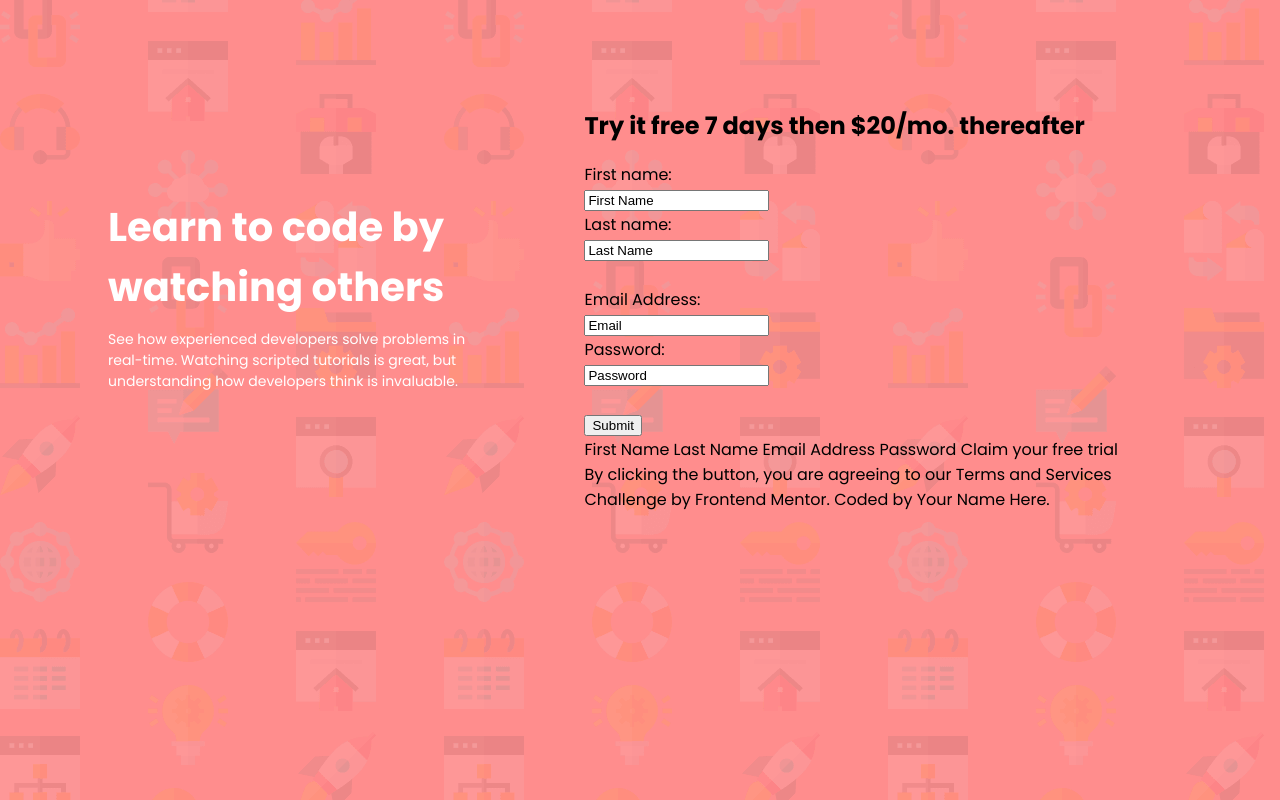
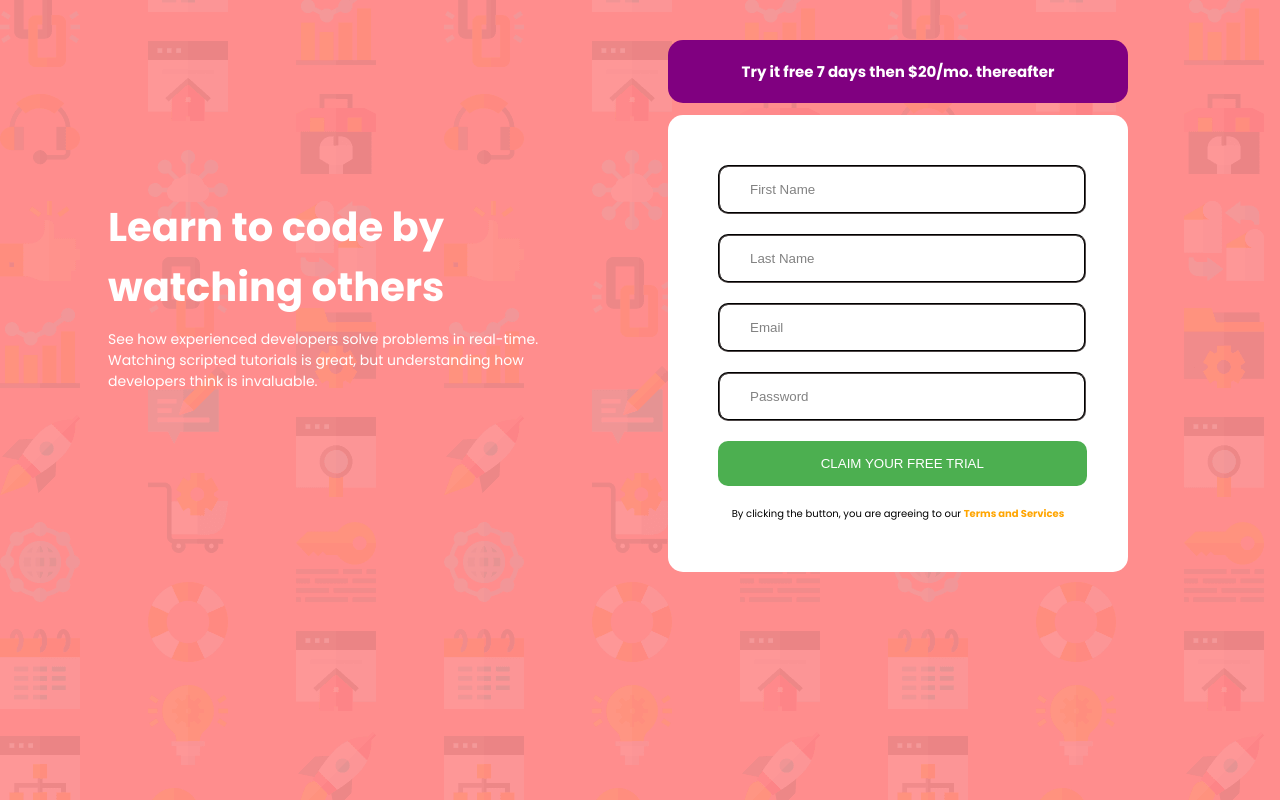
Before and after one commit to avo-png/intro-component-sign-up, a plain HTML site: page index.html in a window 1280 px wide. Drawn offline with Linux system fonts and the light colour scheme.

Commit message:
completed css styling for laptop view

```diff
--- a/index.html
+++ b/index.html
@@ -15,19 +15,14 @@
         </section>
         <section class="second">
             <h1>Try it free 7 days then $20/mo. thereafter</h1>
-            <form action="/action_page.php">
-                <label for="fname">First name:</label><br>
-                <input type="text" id="fname" name="fname" value="First Name"><br>
-                <label for="lname">Last name:</label><br>
-                <input type="text" id="lname" name="lname" value="Last Name"><br><br>
-                <label for="fname">Email Address:</label><br>
-                <input type="text" id="email" name="email" value="Email"><br>
-                <label for="lname">Password:</label><br>
-                <input type="text" id="password" name="Password" value="Password"><br><br>
-                <input type="submit" value="Submit">
+            <form action="">
+                <input class="text" type="text" id="fname" name="fname" value="First Name"><br>
+                <input class="text" type="text" id="lname" name="lname" value="Last Name"><br>
+                <input class="text" type="text" id="email" name="email" value="Email"><br>
+                <input class="text" type="text" id="password" name="Password" value="Password"><br>
+                <input class="submit" type="submit" value="CLAIM YOUR FREE TRIAL">
+                <p>By clicking the button, you are agreeing to our <span style="color: orange; font-weight: bold;">Terms and Services</span></p>
             </form>
-            <form action="">First Name Last Name Email Address Password Claim your free trial By clicking the button, you are agreeing to our Terms and Services
-                Challenge by Frontend Mentor. Coded by Your Name Here.</form>
         </section>
     </main>
     <script src="script.js"></script>
--- a/style.css
+++ b/style.css
@@ -17,6 +17,7 @@ section {
     flex-direction: column;
     justify-content: center;
     padding: 50px;
+    width: 50%;
 }
 
 .first h1 {
@@ -33,3 +34,44 @@ h2 {
     font-size: 14px;
     font-weight: 400;
 }
+
+.second h1 {
+    color: #fff;
+    font-size: 15px;
+    text-align: center;
+    background-color: purple;
+    padding: 20px;
+    border-radius: 15px;
+}
+
+form {
+    background-color: #fff;
+    padding: 40px;
+    border-radius: 15px;
+}
+
+input.text {
+    width: 80%;
+    margin: 10px;
+    padding: 15px 30px;
+    border-radius: 10px;
+    border-color: #4d4646;
+    border-style: groove;
+    color: #828282;
+}
+
+input.submit {
+    width: 97%;
+    margin: 10px;
+    padding: 15px;
+    border-radius: 10px;
+    border-style: hidden;
+    background-color: #4CAF50;
+    color: #fff;
+    border-color: #fff;
+}
+
+form p {
+    font-size: 10px;
+    text-align: center;
+}
```
